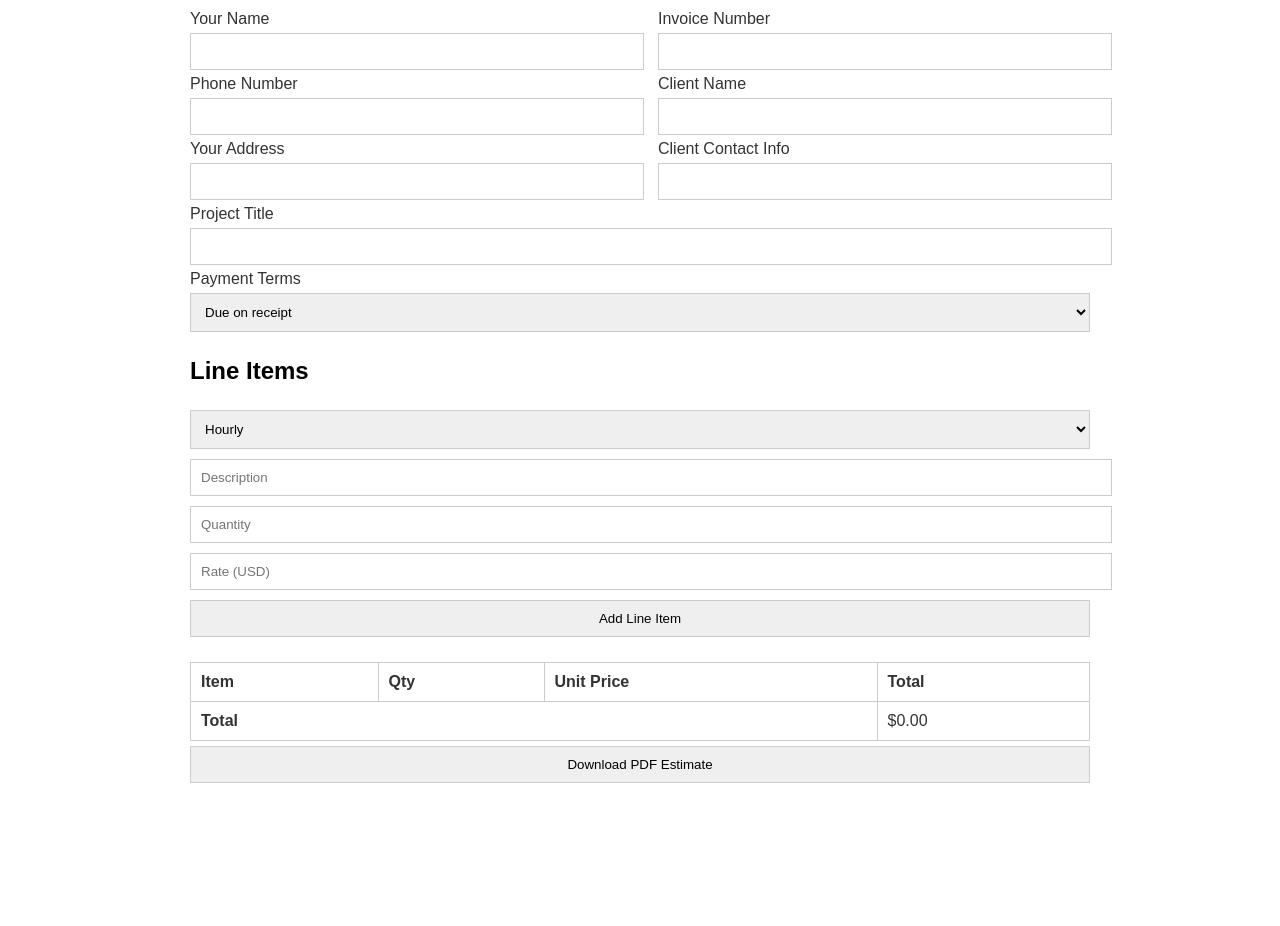
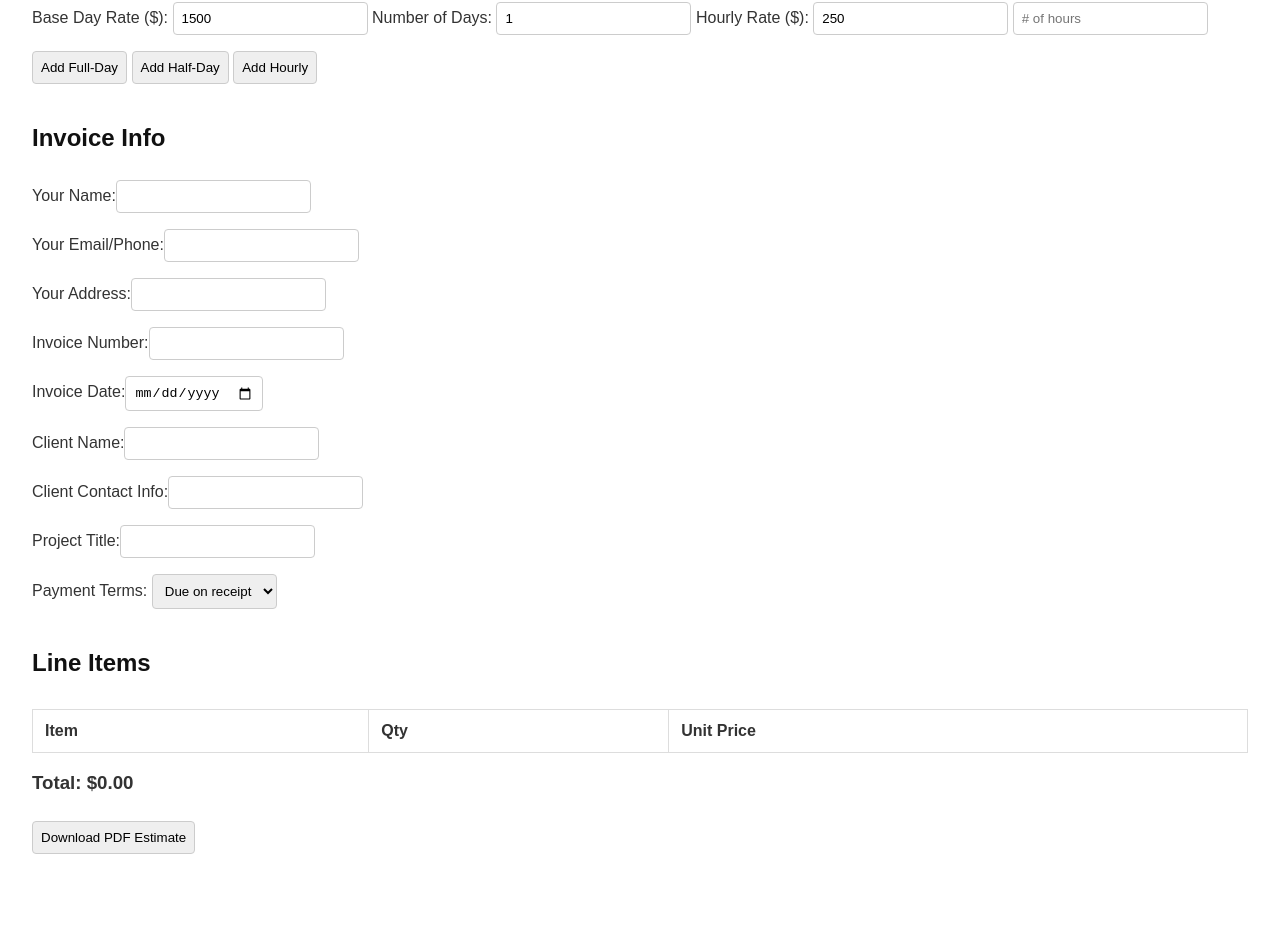
Before and after one commit to danpopsd/Pricing-Calculator-2.0, a plain HTML site: page index.html in a window 1280 px wide. Shown: the part 118-1044 px from the top of the page. Before the commit the page ends 926 px from the top, so only its background shows below. Drawn offline with nearby package versions, Linux system fonts and the light colour scheme.

Commit message:
Update index.html

```diff
--- a/index.html
+++ b/index.html
@@ -2,182 +2,141 @@
 <html lang="en">
 
 <head>
-  <meta charset="UTF-8" />
-  <meta name="viewport" content="width=device-width, initial-scale=1.0" />
+  <meta charset="UTF-8">
+  <meta name="viewport" content="width=device-width, initial-scale=1.0">
   <title>Photography Pricing Calculator</title>
   <style>
     body {
       font-family: Arial, sans-serif;
-      background: #ffffff;
+      background-color: #ffffff;
       color: #333;
-      margin: 20px;
-    }
-    .container {
-      max-width: 900px;
-      margin: auto;
+      margin: 0;
+      padding: 2rem;
     }
     h1, h2 {
-      color: #000;
+      color: #111;
     }
     input, select, button {
-      padding: 10px;
-      margin: 5px 0;
+      padding: 0.5rem;
+      margin: 0.5rem 0;
       border: 1px solid #ccc;
-      width: 100%;
+      border-radius: 4px;
     }
     table {
       width: 100%;
       border-collapse: collapse;
-      margin-top: 20px;
-    }
-    table, th, td {
-      border: 1px solid #ccc;
+      margin-top: 2rem;
     }
     th, td {
-      padding: 10px;
+      padding: 0.75rem;
+      border: 1px solid #ddd;
       text-align: left;
     }
-    .invoice-header {
-      margin-bottom: 20px;
-    }
-    .flex {
-      display: flex;
-      justify-content: space-between;
-    }
-    .flex div {
-      width: 48%;
+    .section {
+      margin-bottom: 2rem;
     }
   </style>
 </head>
 
 <body>
-  <div class="container">
-    <h1>Photography Pricing Calculator</h1>
+  <h1>Photography Pricing Calculator</h1>
 
-    <div class="invoice-header">
-      <h2>Estimate Details</h2>
-      <div class="flex">
-        <div>
-          <label>Your Name</label>
-          <input type="text" id="yourName" />
-          <label>Phone Number</label>
-          <input type="text" id="yourPhone" />
-          <label>Your Address</label>
-          <input type="text" id="yourAddress" />
-        </div>
-        <div>
-          <label>Invoice Number</label>
-          <input type="text" id="invoiceNumber" />
-          <label>Client Name</label>
-          <input type="text" id="clientName" />
-          <label>Client Contact Info</label>
-          <input type="text" id="clientContact" />
-        </div>
-      </div>
-      <label>Project Title</label>
-      <input type="text" id="projectTitle" />
-      <label>Payment Terms</label>
-      <select id="paymentTerms">
-        <option value="Due on receipt">Due on receipt</option>
-        <option value="Net 30">Net 30</option>
-        <option value="Net 60">Net 60</option>
-        <option value="Net 90">Net 90</option>
-      </select>
-    </div>
+  <div class="section">
+    <label for="base-rate">Base Day Rate ($):</label>
+    <input type="number" id="base-rate" value="1500">
 
+    <label for="days">Number of Days:</label>
+    <input type="number" id="days" value="1">
+
+    <label for="hourly-rate">Hourly Rate ($):</label>
+    <input type="number" id="hourly-rate" value="250">
+    <input type="number" id="hours" placeholder="# of hours">
+
+    <button onclick="addLineItem('Full Day', parseFloat(document.getElementById('base-rate').value))">Add Full-Day</button>
+    <button onclick="addLineItem('Half Day', parseFloat(document.getElementById('base-rate').value) * 0.6)">Add Half-Day</button>
+    <button onclick="addLineItem('Hourly', parseFloat(document.getElementById('hourly-rate').value) * parseInt(document.getElementById('hours').value || 1))">Add Hourly</button>
+  </div>
+
+  <div class="section">
+    <h2>Invoice Info</h2>
+    <label>Your Name:</label><input type="text" id="your-name"><br>
+    <label>Your Email/Phone:</label><input type="text" id="your-contact"><br>
+    <label>Your Address:</label><input type="text" id="your-address"><br>
+    <label>Invoice Number:</label><input type="text" id="invoice-number"><br>
+    <label>Invoice Date:</label><input type="date" id="invoice-date"><br>
+    <label>Client Name:</label><input type="text" id="client-name"><br>
+    <label>Client Contact Info:</label><input type="text" id="client-contact"><br>
+    <label>Project Title:</label><input type="text" id="project-title"><br>
+    <label>Payment Terms:</label>
+    <select id="payment-terms">
+      <option>Due on receipt</option>
+      <option>Net 30</option>
+      <option>Net 60</option>
+      <option>Net 90</option>
+    </select>
+  </div>
+
+  <div class="section">
     <h2>Line Items</h2>
-    <select id="lineItemType">
-      <option value="Hourly">Hourly</option>
-      <option value="Half-Day">Half-Day</option>
-      <option value="Full-Day">Full-Day</option>
-    </select>
-    <input type="text" id="lineItemDescription" placeholder="Description" />
-    <input type="number" id="lineItemQty" placeholder="Quantity" />
-    <input type="number" id="lineItemRate" placeholder="Rate (USD)" />
-    <button onclick="addLineItem()">Add Line Item</button>
-
-    <table id="estimateTable">
+    <table id="invoice-table">
       <thead>
         <tr>
           <th>Item</th>
           <th>Qty</th>
           <th>Unit Price</th>
-          <th>Total</th>
         </tr>
       </thead>
       <tbody>
       </tbody>
-      <tfoot>
-        <tr>
-          <td colspan="3"><strong>Total</strong></td>
-          <td id="totalAmount">$0.00</td>
-        </tr>
-      </tfoot>
     </table>
-
-    <button onclick="downloadPDF()">Download PDF Estimate</button>
+    <h3 id="total">Total: $0.00</h3>
+    <button onclick="generatePDF()">Download PDF Estimate</button>
   </div>
 
   <script src="https://cdnjs.cloudflare.com/ajax/libs/jspdf/2.5.1/jspdf.umd.min.js"></script>
   <script>
     let total = 0;
+    let docBody = document.querySelector("#invoice-table tbody");
 
-    function addLineItem() {
-      const type = document.getElementById("lineItemType").value;
-      const desc = document.getElementById("lineItemDescription").value;
-      const qty = parseFloat(document.getElementById("lineItemQty").value);
-      const rate = parseFloat(document.getElementById("lineItemRate").value);
-      const totalLine = qty * rate;
-      total += totalLine;
-
-      const table = document.getElementById("estimateTable").getElementsByTagName('tbody')[0];
-      const row = table.insertRow();
-      row.insertCell(0).textContent = `${type} / ${desc}`;
-      row.insertCell(1).textContent = qty;
-      row.insertCell(2).textContent = `$${rate.toLocaleString()} USD`;
-      row.insertCell(3).textContent = `$${totalLine.toLocaleString()} USD`;
-
-      document.getElementById("totalAmount").textContent = `$${total.toLocaleString()} USD`;
+    function addLineItem(name, price) {
+      const row = document.createElement("tr");
+      row.innerHTML = `<td>${name}</td><td>1</td><td>$${price.toFixed(2)}</td>`;
+      docBody.appendChild(row);
+      total += price;
+      document.getElementById("total").innerText = `Total: $${total.toFixed(2)}`;
     }
 
-    async function downloadPDF() {
+    async function generatePDF() {
       const {{ jsPDF }} = window.jspdf;
       const doc = new jsPDF();
+      let y = 10;
 
-      const name = document.getElementById("yourName").value;
-      const phone = document.getElementById("yourPhone").value;
-      const address = document.getElementById("yourAddress").value;
-      const invoice = document.getElementById("invoiceNumber").value;
-      const client = document.getElementById("clientName").value;
-      const contact = document.getElementById("clientContact").value;
-      const project = document.getElementById("projectTitle").value;
-      const terms = document.getElementById("paymentTerms").value;
+      doc.setFontSize(12);
+      doc.text(`Daniel Pop\nDANPOPSD\n${document.getElementById("your-address").value}`, 10, y);
+      doc.text(`Invoice Number: ${document.getElementById("invoice-number").value}`, 150, y, { align: "right" });
+      y += 10;
+      doc.text(`Invoice Date: ${document.getElementById("invoice-date").value}`, 150, y, { align: "right" });
+      y += 20;
+      doc.text(`Billed To:\n${document.getElementById("client-name").value}\n${document.getElementById("client-contact").value}`, 10, y);
+      y += 30;
 
-      doc.text(`Daniel Pop\nDANPOPSD\n${address}`, 10, 10);
-      doc.text(`Invoice Number: ${invoice}`, 150, 10);
-      doc.text(`Invoice Date: ${new Date().toLocaleDateString()}`, 150, 20);
-      doc.text(`Billed to:\n${client}\n${contact}`, 10, 40);
-      doc.text(`Project: ${project}`, 10, 60);
-      doc.text(`Payment Terms: ${terms}`, 10, 70);
+      doc.text("Item", 10, y);
+      doc.text("Qty", 100, y);
+      doc.text("Unit Price", 150, y);
+      y += 10;
 
-      let startY = 90;
-      doc.text("Item", 10, startY);
-      doc.text("Qty", 90, startY);
-      doc.text("Unit Price", 120, startY);
-      doc.text("Total", 160, startY);
-
-      const rows = document.querySelectorAll("#estimateTable tbody tr");
-      rows.forEach((row, i) => {
+      [...docBody.children].forEach(row => {
         const cols = row.querySelectorAll("td");
-        doc.text(cols[0].textContent, 10, startY + 10 + (i * 10));
-        doc.text(cols[1].textContent, 90, startY + 10 + (i * 10));
-        doc.text(cols[2].textContent, 120, startY + 10 + (i * 10));
-        doc.text(cols[3].textContent, 160, startY + 10 + (i * 10));
+        doc.text(cols[0].innerText, 10, y);
+        doc.text(cols[1].innerText, 100, y);
+        doc.text(cols[2].innerText, 150, y);
+        y += 10;
       });
 
-      doc.text(`Total: ${document.getElementById("totalAmount").textContent}`, 160, startY + 20 + (rows.length * 10));
+      doc.text(`\nTotal: $${total.toFixed(2)}`, 10, y + 10);
+      doc.text(`Payment Terms: ${document.getElementById("payment-terms").value}`, 10, y + 20);
 
-      doc.save(`Estimate_${invoice}.pdf`);
+      doc.save("estimate.pdf");
     }
   </script>
 </body>
```
